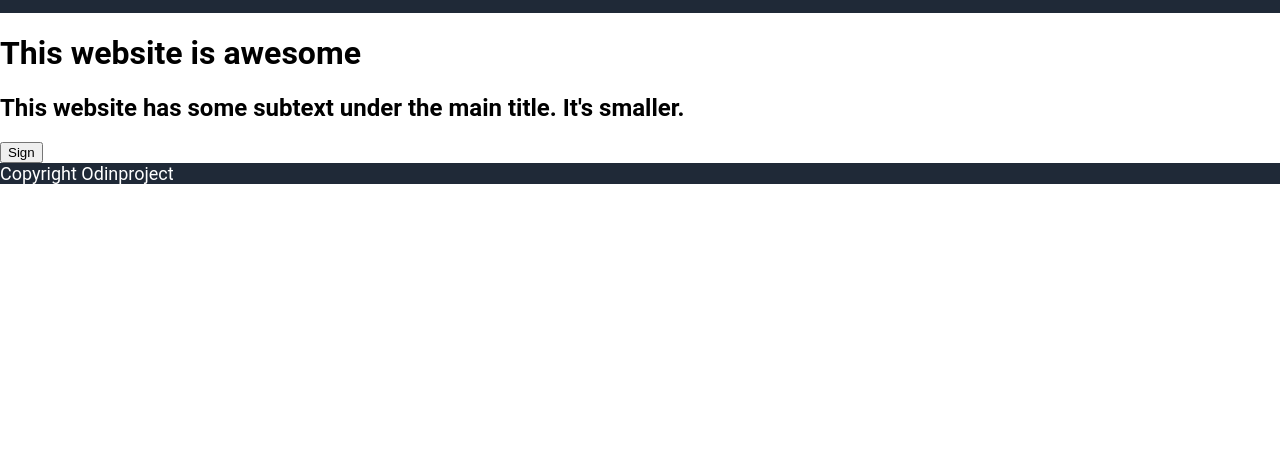
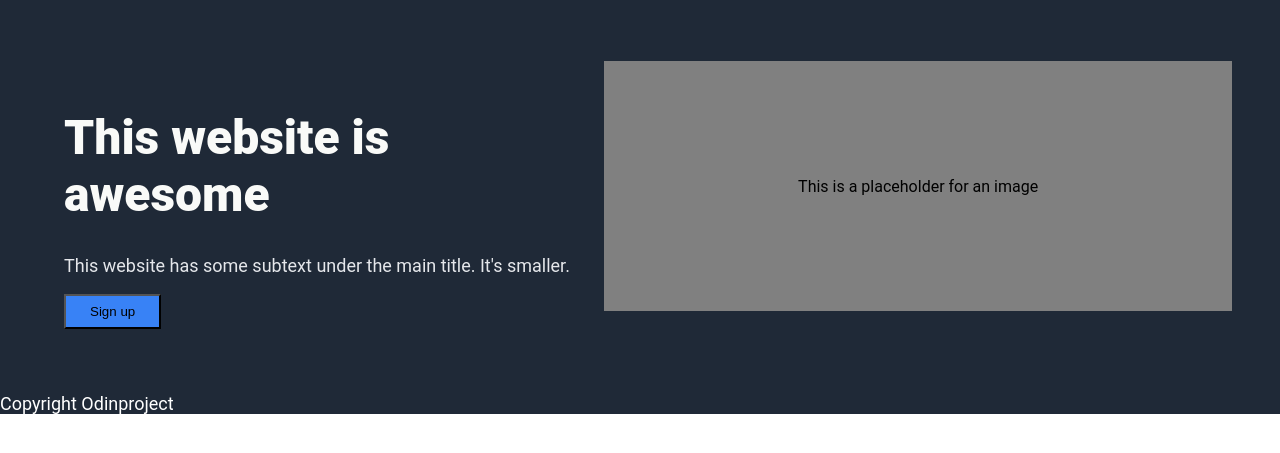
Before and after one commit to balazs-busak/landing-page, a plain HTML site: page index.html in a window 1280 px wide. Shown: the part 99-552 px from the top of the page. Drawn offline with Linux system fonts and the light colour scheme.

Commit message:
Finished About section

```diff
--- a/index.html
+++ b/index.html
@@ -24,11 +24,11 @@
         <div class="about">
             <div class="description">
                 <h1>This website is awesome</h1>
-                <h2>This website has some subtext under the main title. It's smaller.</h2>
-                <button>Sign</button>
+                <p class="subtext">This website has some subtext under the main title. It's smaller.</p>
+                <button>Sign up</button>
             </div>
-            <div class="picture">
-
+            <div class="image-placeholder">
+                <p>This is a placeholder for an image</p>
             </div>
         </div>
         </div>
--- a/style.css
+++ b/style.css
@@ -9,6 +9,7 @@ body{
     display: flex;
     flex-direction: column;
 }
+
 .header,
 .footer {
     background-color: #1F2937;
@@ -43,6 +44,44 @@ a {
     color: white;
     text-decoration: none;
 }
+
 .about {
     display: flex;
+    padding: 48px;
+    background-color: #1F2937;
+    justify-content: space-around;
 }
+
+.description {
+text-align: start;
+padding: 16px;
+}
+
+h1 {
+    font-size: 48px;
+    font-weight: 800;
+    color: #F9FAF8;
+}
+
+.subtext {
+    font-size: 18px;
+    color: #e5e7eb;
+}
+
+.image-placeholder {
+    display: flex;
+    background-color: grey;
+    height: 250px;
+    width: 650px;
+    align-items: center;
+    justify-content: center;
+}
+
+button {
+    background-color:#3882F6;
+    text-align: center;
+    padding-left: 24px;
+    padding-right: 24px;
+    padding-top: 8px;
+    padding-bottom: 8px;
+}
```
